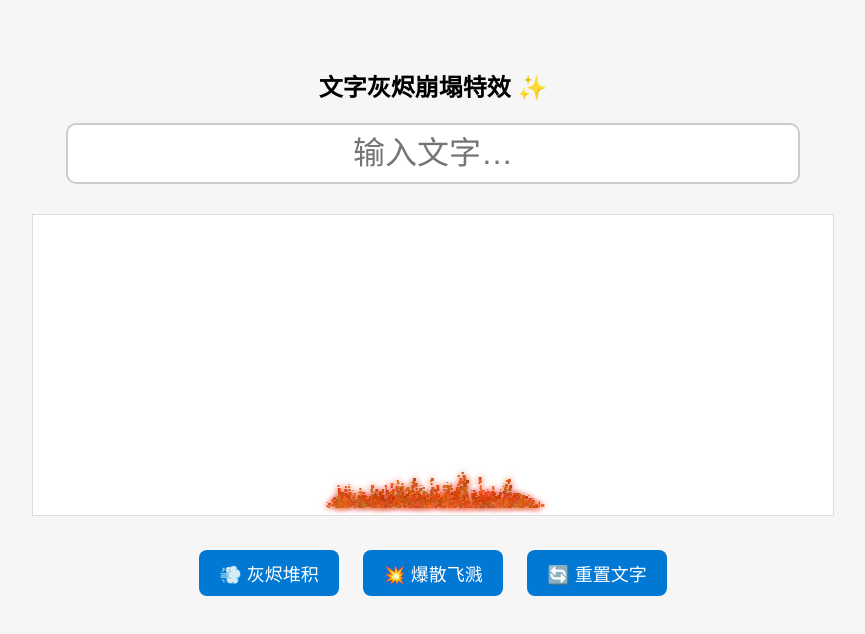
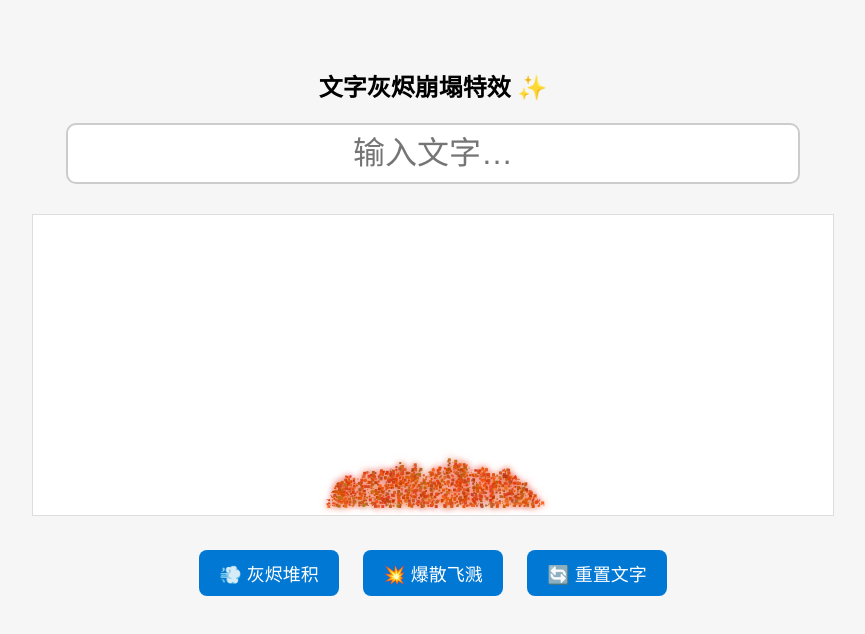
Before and after one commit to keegoo/fun-codes, a plain HTML site: page pixel-font/pixel-font.html in a window 1280 px wide. Both pictures are taken after a click on the button "💨 灰烬堆积". Shown: the whole page, without its empty margins (207-1072 px from the left). Drawn offline with Linux system fonts and the light colour scheme.

Commit message:
make the pile shape smooth

```diff
--- a/pixel-font/pixel-font.html
+++ b/pixel-font/pixel-font.html
@@ -66,6 +66,24 @@ function resetColumns() {
   columnHeights = new Array(canvas.width).fill(0)
 }
 
+// Smooth column heights locally around a settled particle
+// to create a natural, less jagged ash pile
+function smoothColumnsAround(col, radius) {
+  const smoothed = [...columnHeights]
+  for (let i = Math.max(0, col - radius); i <= Math.min(canvas.width - 1, col + radius); i++) {
+    let sum = 0
+    let weightSum = 0
+    for (let j = Math.max(0, i - radius); j <= Math.min(canvas.width - 1, i + radius); j++) {
+      const dist = Math.abs(i - j)
+      const weight = Math.max(0, 1 - dist / (radius + 1))
+      sum += columnHeights[j] * weight
+      weightSum += weight
+    }
+    smoothed[i] = Math.max(columnHeights[i], sum / weightSum)
+  }
+  columnHeights = smoothed
+}
+
 function drawParticleWithGlow(x, y, size, r, g, b, glowIntensity) {
   ctx.shadowBlur = glowIntensity
   ctx.shadowColor = `rgb(${r},${g},${b})`
@@ -125,6 +143,7 @@ function animateAsh() {
         p.settled = true
         p.age = 0
         columnHeights[col] += p.size
+        smoothColumnsAround(col, 4)
       } else {
         p.x = nextX
         p.y = nextY
```
